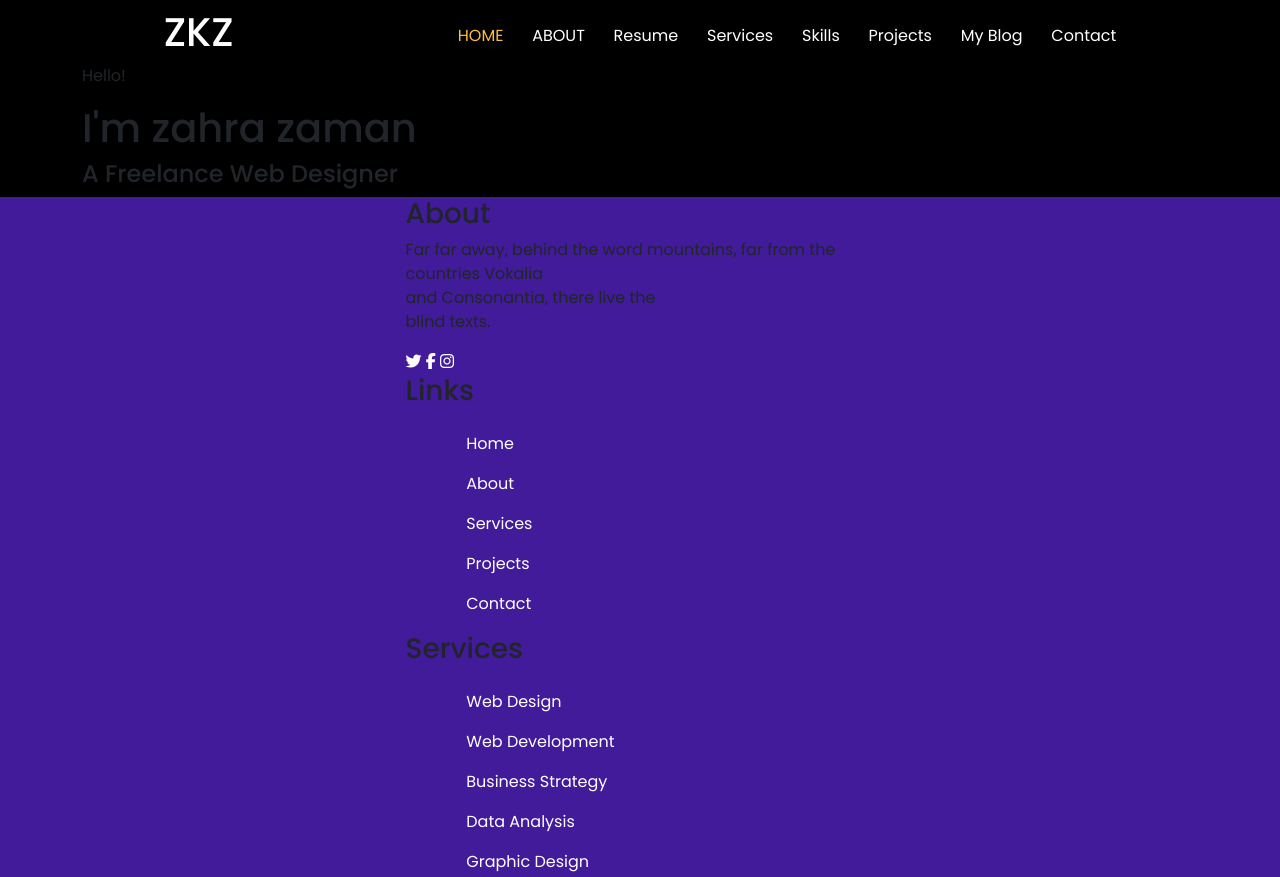
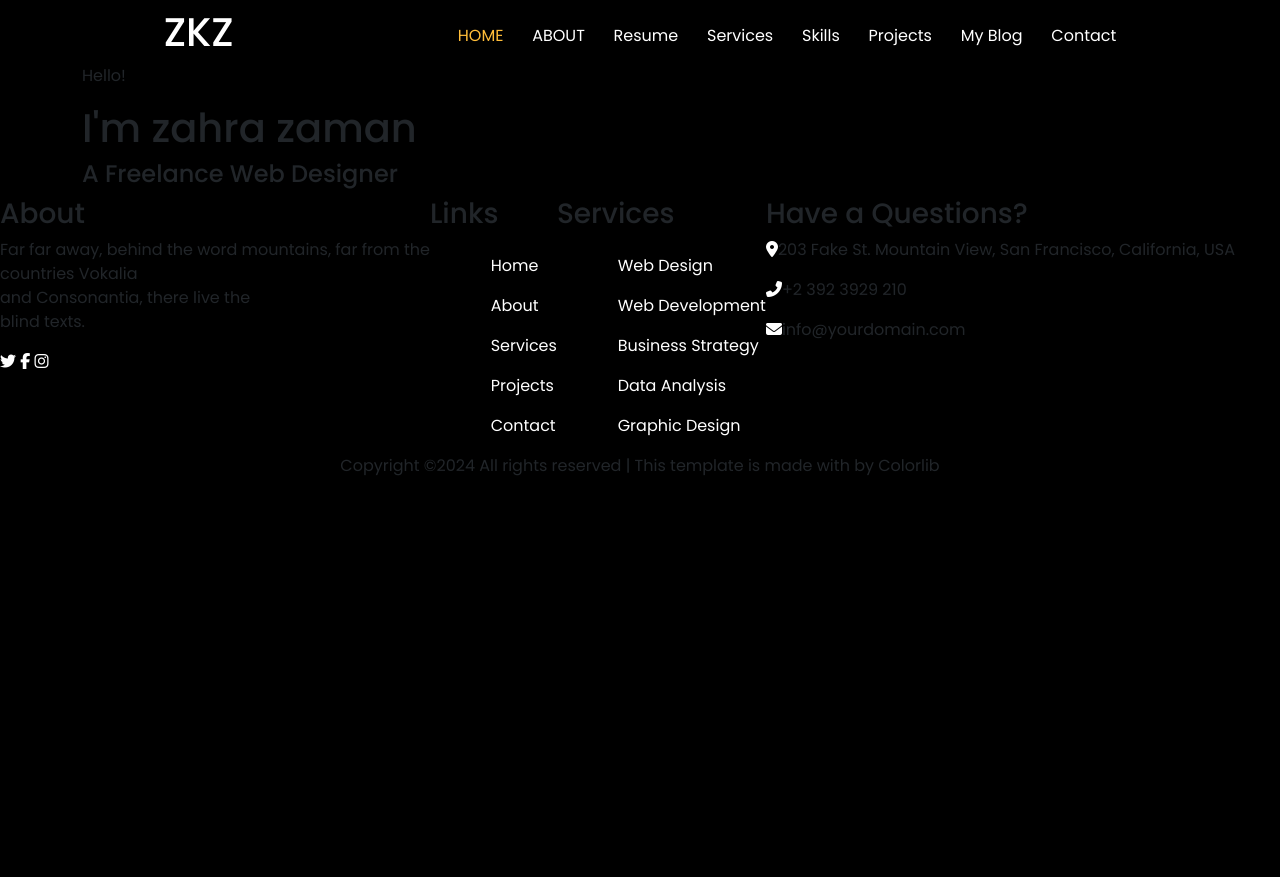
Before and after one commit to anitazk/anitazk.github.io, a plain HTML site: page index.html in a window 1280 px wide. Shown: the top 877 px of the page. Drawn offline with nearby package versions, Linux system fonts and the light colour scheme.

Commit message:
fix footer

```diff
--- a/index.html
+++ b/index.html
@@ -5,7 +5,10 @@
     <meta name="viewport" content="width=device-width, initial-scale=1.0" />
     <link rel="preconnect" href="https://fonts.googleapis.com" />
     <link rel="preconnect" href="https://fonts.gstatic.com" crossorigin />
-    <script src="https://kit.fontawesome.com/b9d20bdab4.js" crossorigin="anonymous"></script>
+    <script
+      src="https://kit.fontawesome.com/b9d20bdab4.js"
+      crossorigin="anonymous"
+    ></script>
 
     <link
       href="https://fonts.googleapis.com/css2?family=Poppins:wght@300;400;500;600;700;800&display=swap"
@@ -56,10 +59,11 @@
       </section>
     </main>
 
-    <footer class="footer">
-      <section >
-        <div class="container-div d-flex">
-          <div class="div-row">
+    <footer>
+      <section>
+        <div>
+          <div class="d-flex">
+            <div class="about">
               <h3>About</h3>
             <p class="text-1">
               Far far away, behind the word  mountains, far from the</br> countries
@@ -70,7 +74,8 @@
               <a href="#"><i class="fab fa-facebook-f"></i></a>
               <a href="#"><i class="fab fa-instagram"></i></a>
             </div>
-            <div class="div-row">
+            </div>
+            <div class="Links">
               <h3>Links</h3>
               <ul>
                 <li><a href="#">Home</a></li>
@@ -78,10 +83,9 @@
                 <li><a href="#">Services</a></li>
                 <li><a href="#">Projects</a></li>
                 <li><a href="#">Contact</a></li>
-
               </ul>
             </div>
-            <div class="div-row">
+            <div class="Services">
               <h3>Services</h3>
               <ul>
                 <li><a href="#">Web Design</a></li>
@@ -89,10 +93,9 @@
                 <li><a href="#">Business Strategy</a></li>
                 <li><a href="#">Data Analysis</a></li>
                 <li><a href="#">Graphic Design</a></li>
-
               </ul>
             </div>
-             <div class="div-row">
+            <div class="Questions">
               <h3>Have a Questions?</h3>
               <div class="d-flex">
                 <a href="#"><i class="fas fa-map-marker-alt"></i></a>
@@ -108,16 +111,19 @@
                 <a href="#"><i class="fas fa-envelope"></i></a>
                   <p>	<a href="mailto:info@yourdomain.com"></a>info@yourdomain.com</p>
                  </div>
-            </div>
+
             </div>
           </div>
 
           <div class="Copyright">
-          <p>Copyright ©2024 All rights reserved | This template is made with  by Colorlib</p>
+            <p>
+              Copyright ©2024 All rights reserved | This template is made with
+              by Colorlib
+            </p>
+          </div>
         </div>
       </section>
     </footer>
-
     <script
       src="https://cdn.jsdelivr.net/npm/bootstrap@5.3.2/dist/js/bootstrap.bundle.min.js"
       integrity="sha384-C6RzsynM9kWDrMNeT87bh95OGNyZPhcTNXj1NW7RuBCsyN/o0jlpcV8Qyq46cDfL"
--- a/styles/_components.scss
+++ b/styles/_components.scss
@@ -13,18 +13,6 @@ li {
   color: $secondary_color;
 }
 
-.footer {
-  background: #421b9b;
-}
-
-.container-div {
-  display: flex;
-}
-.div-row {
-  max-width: 25%;
-  height: 80px;
-  border: 1px solid;
-}
 .Copyright {
   display: flex;
   align-items: center;
```
Also changed, not shown: styles/style.css. Lines whose indentation alone changed are shown as unchanged.
